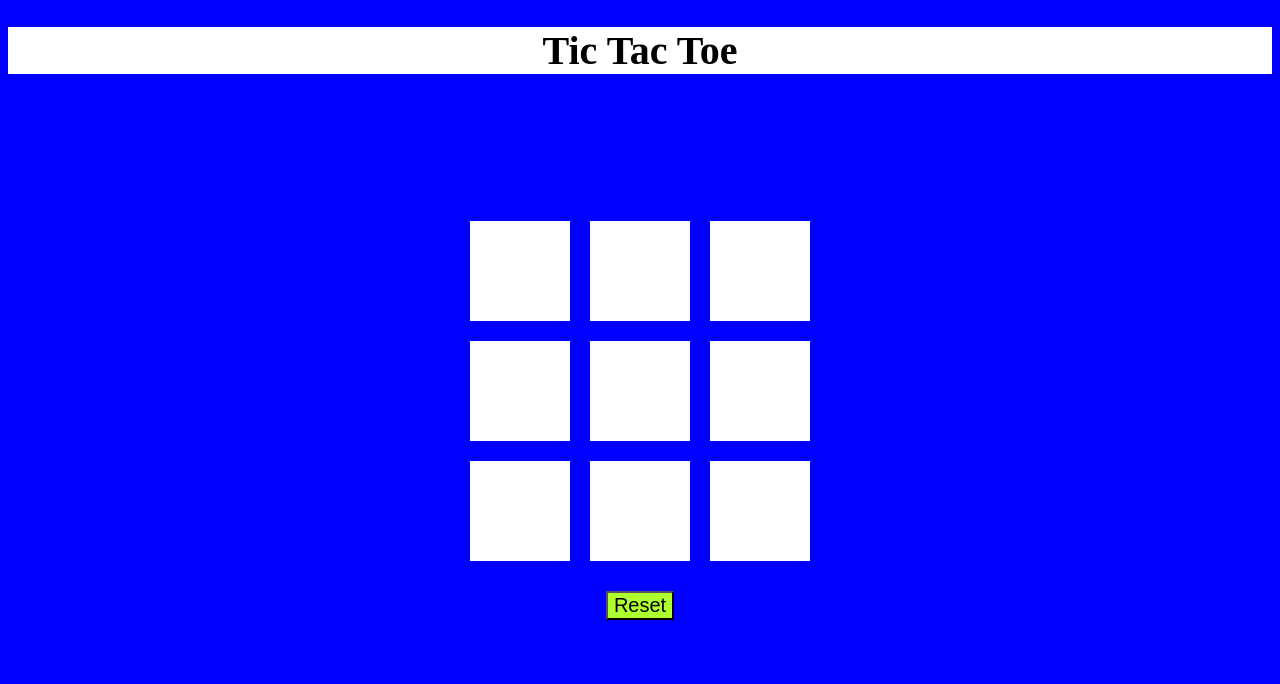
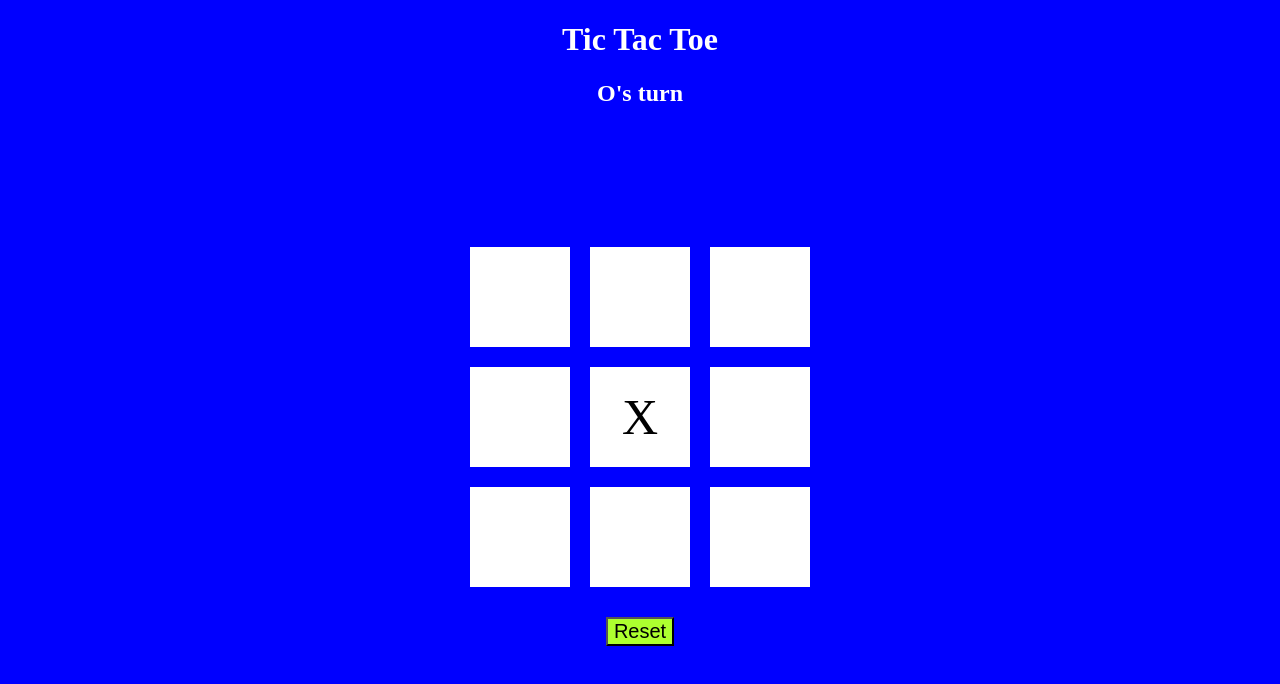
Before and after one commit to Dekann30/TicTacToe, a plain HTML site: page index.html in a window 1280 px wide. Both pictures are taken after a click on the element 640 px from the left and 391 px from the top of the page. Drawn offline with Linux system fonts and the light colour scheme.

Commit message:
adds render and check for winner functionality

```diff
--- a/css/main.css
+++ b/css/main.css
@@ -2,10 +2,9 @@ body {
     background-color: blue;
 }
 
-h1 {
-    background-color: white;
+header {
+    color: white;
     text-align: center;
-    font-size: 40px;
 }
 
 main {
@@ -27,6 +26,10 @@ main {
     height: 100px;
     width: 100px;
     background-color: white;
+    font-size: 50px;
+    display: flex;
+    justify-content: center;
+    align-items: center;
 }
 
 button {
--- a/js/main.js
+++ b/js/main.js
@@ -57,6 +57,7 @@ function init() {
     board = new Array(9).fill(null) //[null,null,null....]x9
     turn = 1; //X goes first
     winner = null; //inital winner is no-one
+    render()
 }
 //startgame on page load
 init();
@@ -64,20 +65,48 @@ init();
 function handleMove(event){
     console.log(`${event.target.dataset.square} was clicked`)
     const squareNumber = parseInt(event.target.dataset.square);
+    //same as winner !== null
+    if (board[squareNumber] || winner){
+        return //end the turn
+    }
     //set the index in the board array so we know that spot has been claimed
     board[squareNumber] = turn;
+    //check for winner
+    winner = checkForWinner()
     //switched the turn
     turn *= -1;
-    //check for winner
-    winner = checkForWinner()
     //render message to user
     render()
 }
 //check for 3 in a row -or winner(main game logic)
 function checkForWinner(){
     console.log('checkfor winner function called')
+    for (let index in COMBOS) {
+        if (board[COMBOS[index][0]] == turn && board[COMBOS[index][1]] == turn && board[COMBOS[index][2]] == turn){
+            return turn
+        }
+    }
+    if (board.includes(null)){
+        return null
+    }
+
+    return 'Tie'
 }
 //render messages to the dom
 function render(){
-    console.log('render function called')
+    // console.log('render function called')
+    //puts an x or o on the board mapped fro board
+    board.forEach(function(value, index) {
+        domSquares[index].textContent = PLAYERS[value]
+    })
+    if (!winner){
+        //tell whose turn it is
+        domMessage.textContent = `${PLAYERS[turn]}'s turn`
+    } else if (winner === 'Tie'){
+        //Tell user there is a tie
+        domMessage = 'It is a Tie'
+    } else {
+        //Tell them winner
+        domMessage.textContent = `${PLAYERS[winner]} is the Winner`
+    }
 }
```
